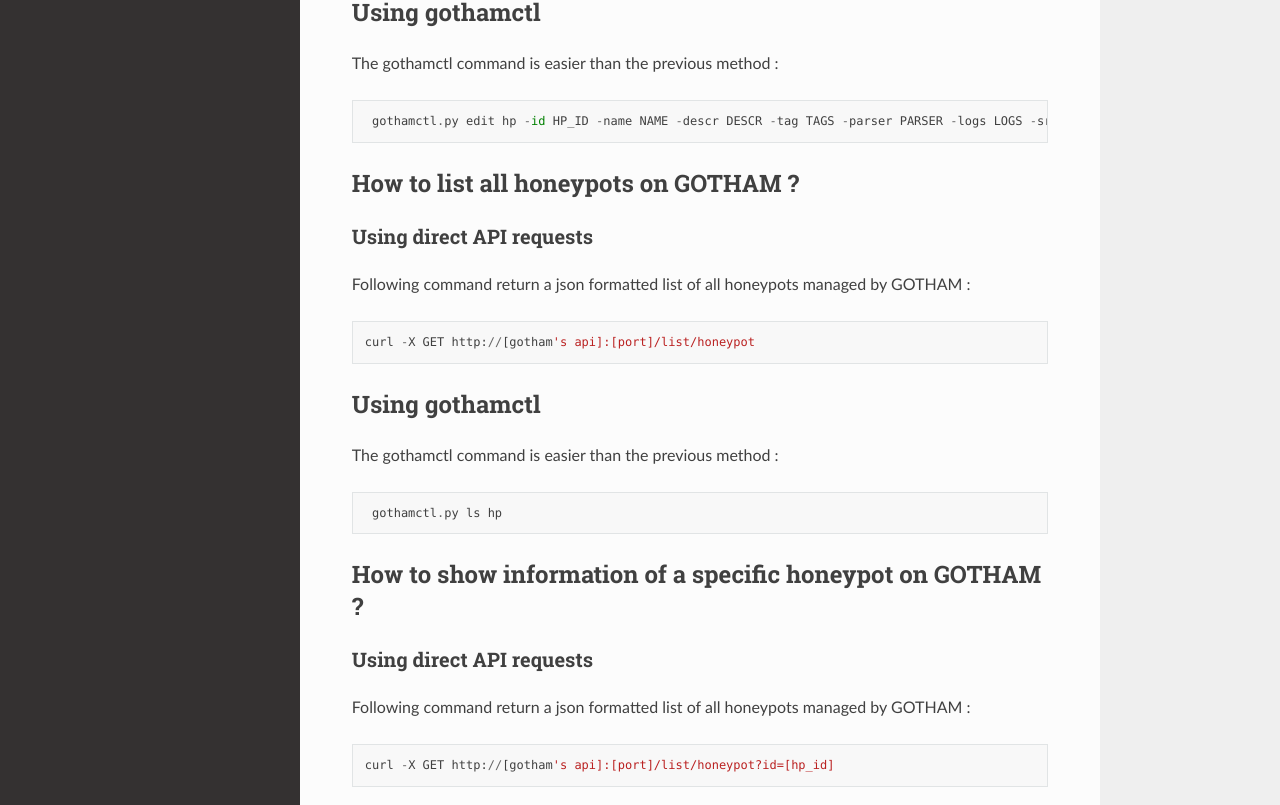
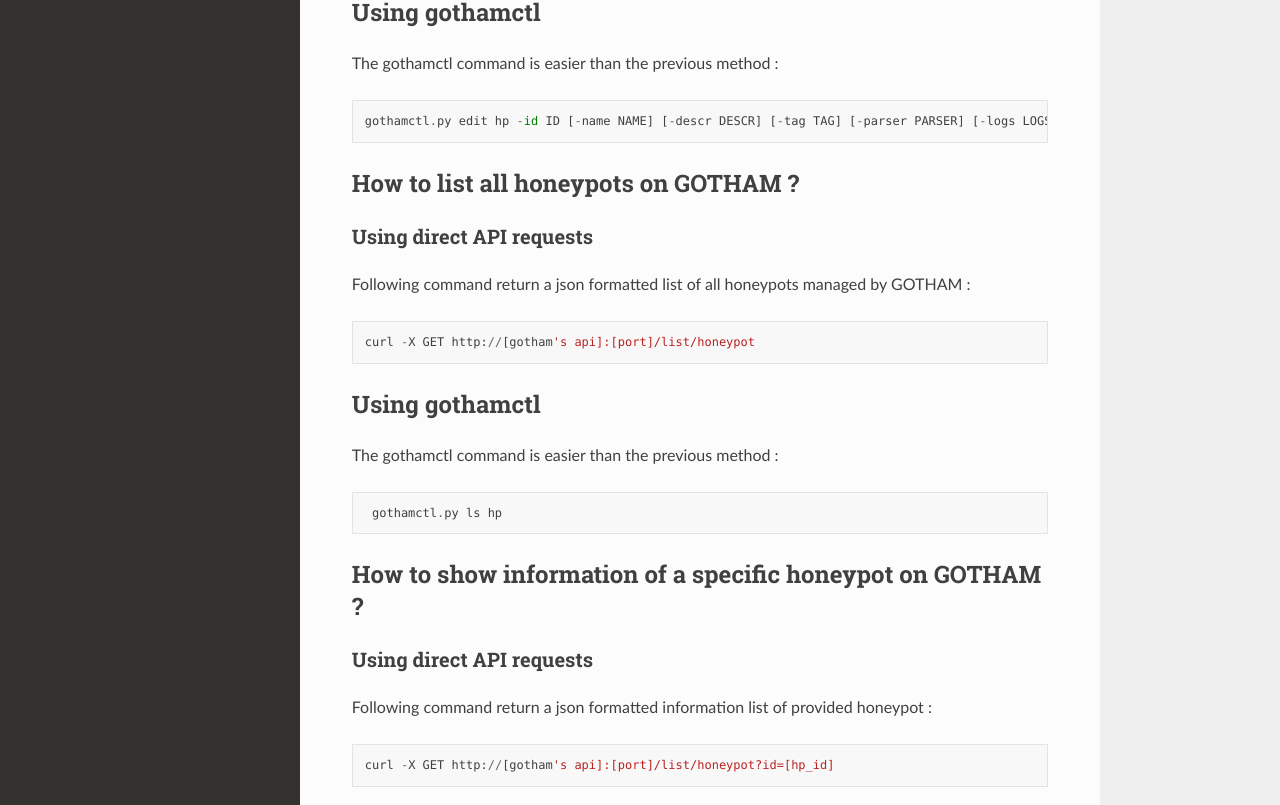
Before and after one commit to Spit22/GOTHAM, a Sphinx documentation site: the page built from Documentation/source/src/howto_honeypots.md, in a window 1280 px wide and 1400 px high, scrolled down 1967 px. Shown: the part 312-1117 px from the top of the window. Built offline with Sphinx 7.4.7 and the Read the Docs theme 2.0.0, drawn with Linux system fonts in a browser that asks for light colours.

Commit message:
fix{Documentation/source/src/howto_honeypots.md}: Corrections mineures dans le doc

````diff
--- a/Documentation/source/src/howto_honeypots.md
+++ b/Documentation/source/src/howto_honeypots.md
@@ -90,7 +90,7 @@ If GOTHAM returns new honeypot information, the honeypot was successfully edited
 
 The gothamctl command is easier than the previous method :
 ```
- gothamctl.py edit hp -id HP_ID -name NAME -descr DESCR -tag TAGS -parser PARSER -logs LOGS -src DOCKERFILE_PATH -port PORT
+gothamctl.py edit hp -id ID [-name NAME] [-descr DESCR] [-tag TAG] [-parser PARSER] [-logs LOGS] [-src SRC] [-port PORT]
 ```
 
 ### How to list all honeypots on GOTHAM ?
@@ -113,7 +113,7 @@ The gothamctl command is easier than the previous method :
 
 ##### Using direct API requests
 
-Following command return a json formatted list of all honeypots managed by GOTHAM :
+Following command return a json formatted information list of provided honeypot :
 ```
 curl -X GET http://[gotham's api]:[port]/list/honeypot?id=[hp_id]
 ```
````
